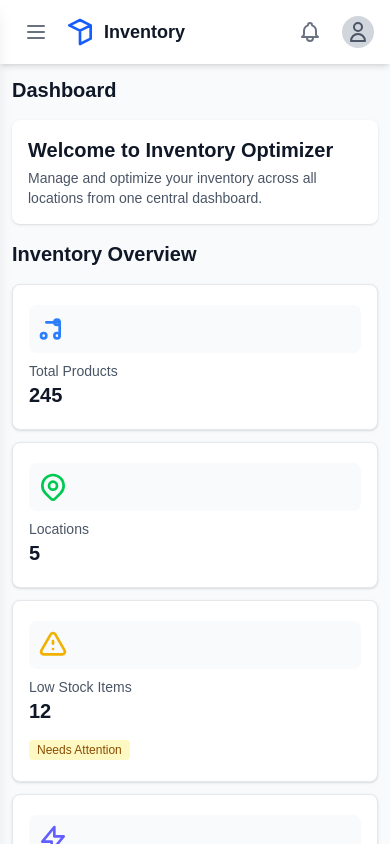
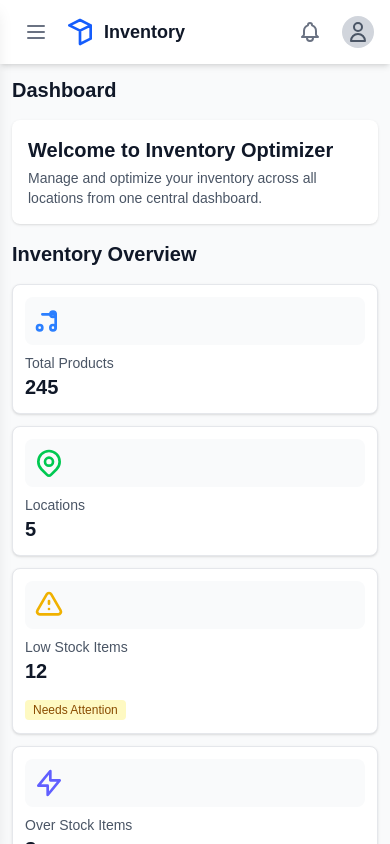
Before and after one commit to Workflow-Manager-admin/multilocation-inventory-optimizer-95269-95286, a Next.js app in the folder multi_location_inventory_optimizer/: page / in a window 390 px wide. Shown: the top 844 px of the page. Built offline with nearby package versions, Linux system fonts and the light colour scheme.

Commit message:
Auto-commit: Changes as of 2025-05-22T12:57:03.382803+00:00

```diff
--- a/multi_location_inventory_optimizer/src/components/ui/Card.tsx
+++ b/multi_location_inventory_optimizer/src/components/ui/Card.tsx
@@ -42,7 +42,7 @@ export default function Card({
         </div>
       )}
 
-      <div className="px-4 py-5 sm:p-6">
+      <div className="px-3 py-3 sm:px-4 sm:py-4 md:p-6">
         {children}
       </div>
 
```
Also changed, not shown: 2 other files (tests, documents, lock files or other folders).
